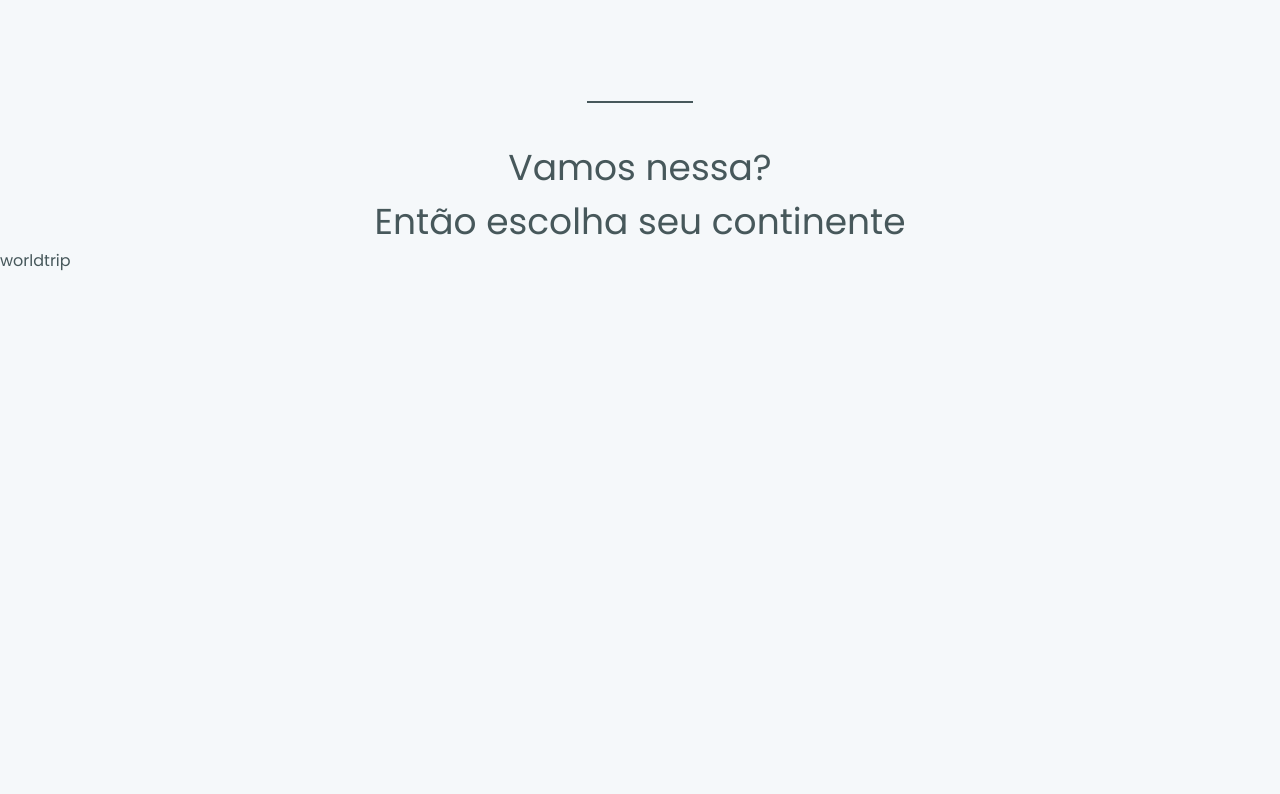
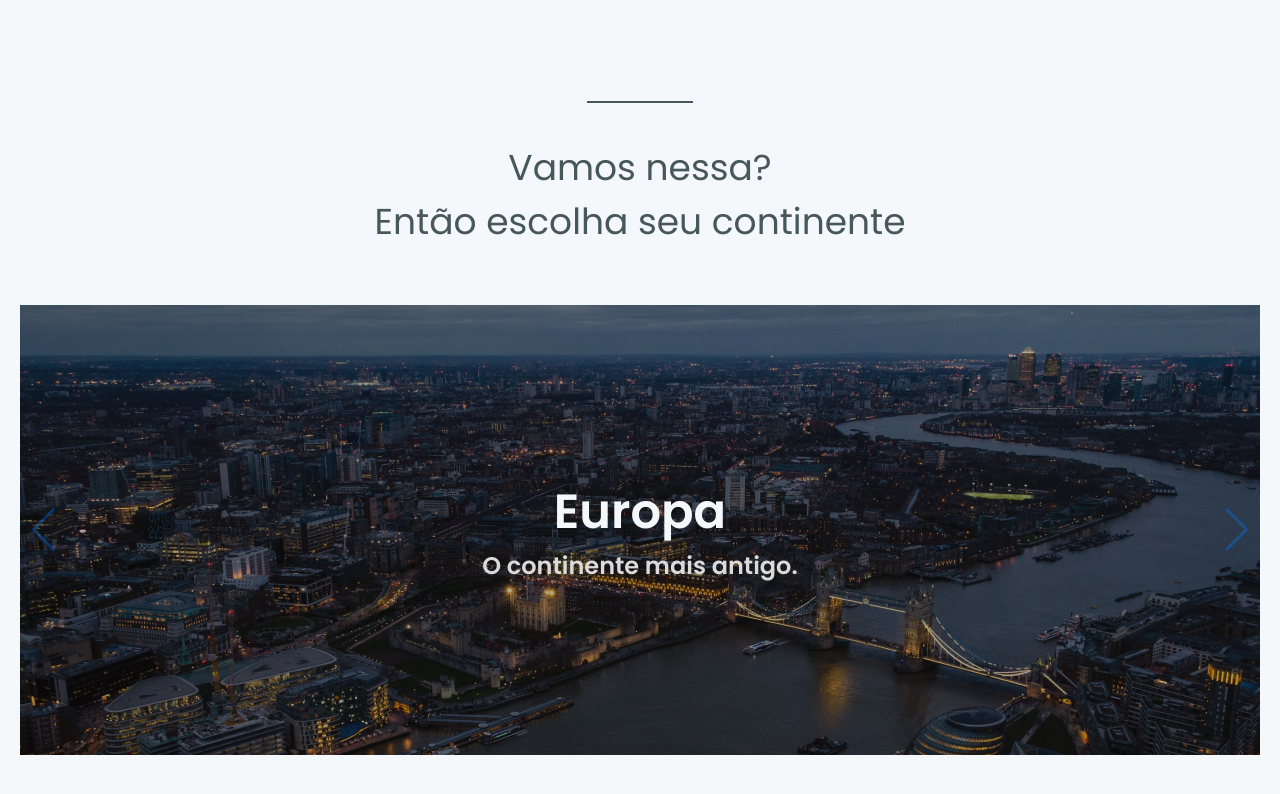
Before and after one commit to helitonoliveiraa/ignite-worldtrip, a Next.js app: page / in a window 1280 px wide. Shown: the part 700-1494 px from the top of the page. Before the commit the page ends 973 px from the top, so only its background shows below. Built offline with nearby package versions, Linux system fonts and the light colour scheme.

Commit message:
refactor: abstract home banner component

```diff
--- /dev/null
+++ b/src/components/BannerHome/index.tsx
@@ -0,0 +1,36 @@
+import { Box, Flex, Image, Text } from '@chakra-ui/react';
+
+export function BannerHome(): JSX.Element {
+  return (
+    <Box
+      backgroundImage="url('bannertop.png')"
+      backgroundRepeat="no-repeat"
+      backgroundSize="cover"
+      width="100%"
+      h={368}
+    >
+      <Flex
+        w="100%"
+        maxWidth={1200}
+        h="100%"
+        mx="auto"
+        px="5"
+        align="center"
+        justify="space-between"
+      >
+        <Box>
+          <Text fontSize="4xl" color="gray.50">
+            5 Continentes,
+            <br /> infinitas possibilidades.
+          </Text>
+
+          <Text color="gray.300" fontSize="xl" maxWidth={524} mt="5">
+            Chegou a hora de tirar do papel a viagem que você sempre sonhou.
+          </Text>
+        </Box>
+
+        <Image src="/assets/airplane.svg" alt="Airplane" mt="auto" mb="-10" />
+      </Flex>
+    </Box>
+  );
+}
--- a/src/pages/index.tsx
+++ b/src/pages/index.tsx
@@ -1,39 +1,12 @@
-import { Box, Flex, Image, Text } from '@chakra-ui/react';
+import { Box, Flex, Text } from '@chakra-ui/react';
+import { Slide } from '../components/Slide';
 import { Nav } from '../components/Nav';
+import { BannerHome } from '../components/BannerHome';
 
 export default function Home(): JSX.Element {
   return (
-    <Flex direction="column" h="100vh - 24" w="100%">
-      <Box
-        backgroundImage="url('bannertop.png')"
-        backgroundRepeat="no-repeat"
-        backgroundSize="cover"
-        width="100%"
-        h={368}
-      >
-        <Flex
-          w="100%"
-          maxWidth={1200}
-          h="100%"
-          mx="auto"
-          px="5"
-          align="center"
-          justify="space-between"
-        >
-          <Box>
-            <Text fontSize="4xl" color="gray.50">
-              5 Continentes,
-              <br /> infinitas possibilidades.
-            </Text>
-
-            <Text color="gray.300" fontSize="xl" maxWidth={524} mt="5">
-              Chegou a hora de tirar do papel a viagem que você sempre sonhou.
-            </Text>
-          </Box>
-
-          <Image src="/assets/airplane.svg" alt="Airplane" mt="auto" mb="-10" />
-        </Flex>
-      </Box>
+    <Flex direction="column" h="100vh - 24" w="100%" mb="14">
+      <BannerHome />
 
       <Flex
         maxWidth={1200}
@@ -68,9 +41,7 @@ export default function Home(): JSX.Element {
         </Box>
       </Flex>
 
-      <Flex w="100%" maxWidth={1200}>
-        <h1>worldtrip</h1>
-      </Flex>
+      <Slide />
     </Flex>
   );
 }
```
Also changed, not shown: public/slide.png (added).
